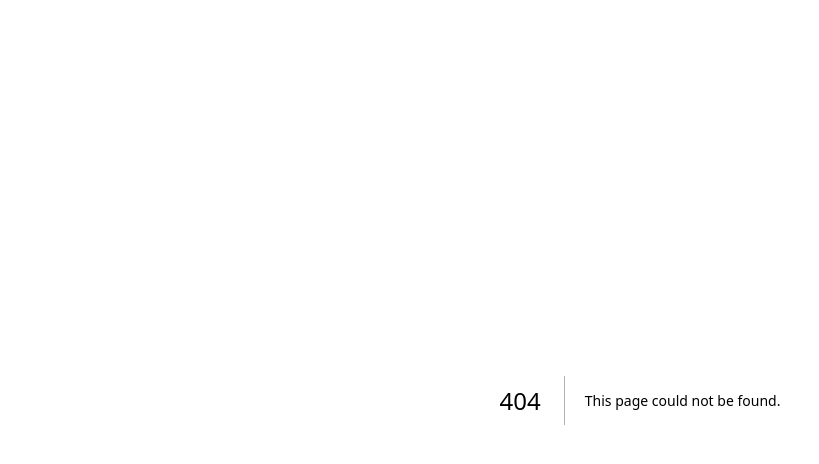
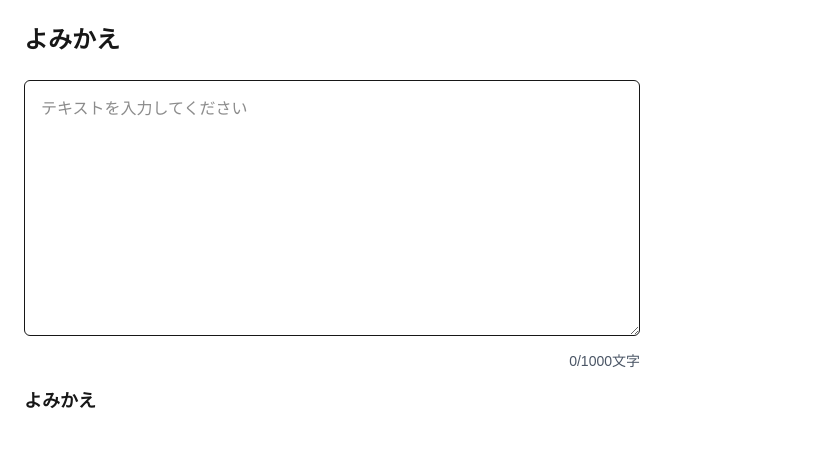
Before and after one commit to joshmainac/yomikae, a Next.js app in the folder yomikae/: page /editor in a window 1280 px wide. Before the commit this address had no page. Shown: the top 464 px of the page, without its empty margins (0-819 px from the left). Built offline with nearby package versions, Linux system fonts and the light colour scheme.

Commit message:
add editor page and TextEditor component and useAutoSave hook

```diff
--- /dev/null
+++ b/yomikae/src/app/editor/page.tsx
@@ -0,0 +1,30 @@
+'use client'
+import TextEditor from '@/components/TextEditor'
+// import { useState } from 'react'
+// import { Editor } from '@tinymce/tinymce-react'
+
+export default function EditorPage() {
+    return (
+        <main className="min-h-screen p-6 bg-grey-100">
+            <h1 className="text-2xl font-bold mb-6">よみかえ</h1>
+            <div className="flex">
+                <div className="w-1/2">
+                    <TextEditor/>
+                </div>
+            </div>
+        </main>
+    )
+}
+/*
+Why use <main>, <h1>, and these Tailwind classes?
+
+- <main>: Defines the main content area for accessibility and SEO.
+- <h1>: Main page title, used once per page for clarity and structure.
+- Tailwind classes:
+  - min-h-screen: Full viewport height for layout consistency
+  - p-6: Adds padding for readable spacing
+  - bg-gray-100: Light background for contrast
+  - text-xl, font-bold, mb-4: Styles the heading to stand out
+
+These choices improve structure, readability, and user experience.
+*/
--- /dev/null
+++ b/yomikae/src/components/TextEditor.tsx
@@ -0,0 +1,41 @@
+'use client'
+
+import { useEffect, useState } from "react"
+import { useAutoSave } from "@/hooks/useAutoSave"
+
+
+export default function TextEditor(){
+    const charLimit = 1000
+    const STORAGE_KEY = 'text-editor-content'
+    const [text, setText] = useState('')
+
+    //Load saved text from local storage
+    useEffect(()=>{
+        const saved = localStorage.getItem(STORAGE_KEY)
+        if(saved){
+            setText(saved)
+        }
+    },[])
+
+    //auto save to local storage as user types
+    useAutoSave(STORAGE_KEY, text)
+
+    return (
+        <div>
+            <textarea
+                value={text}
+                onChange={(e) => setText(e.target.value)}
+                placeholder="テキストを入力してください"
+                className="w-full h-64 p-4 text-base border border-grey-300 rounded-md focus:outline-none focus:ring-2 focus:ring-blue-500"
+            />
+            {/* character count */}
+            <div className="text-sm text-right mt-2 text-gray-600">
+                {text.length}/{charLimit}文字
+            </div>
+            <div className="mt-4">
+                <h2 className="text-lg font-bold mb-2">よみかえ</h2>
+                <p className="text-sm text-gray-600">{text}</p>
+            </div>
+        </div>
+    )
+}
--- /dev/null
+++ b/yomikae/src/hooks/useAutoSave.ts
@@ -0,0 +1,7 @@
+import { useState, useEffect } from 'react'
+
+export function useAutoSave(key: string, value: string){
+    useEffect(()=>{
+        localStorage.setItem(key, value)
+    },[key, value])
+}
```
